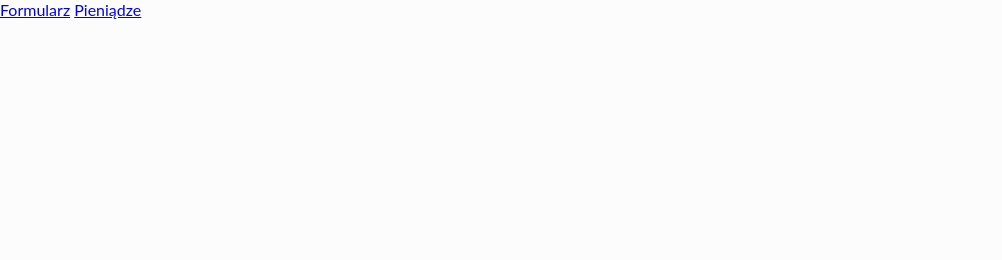
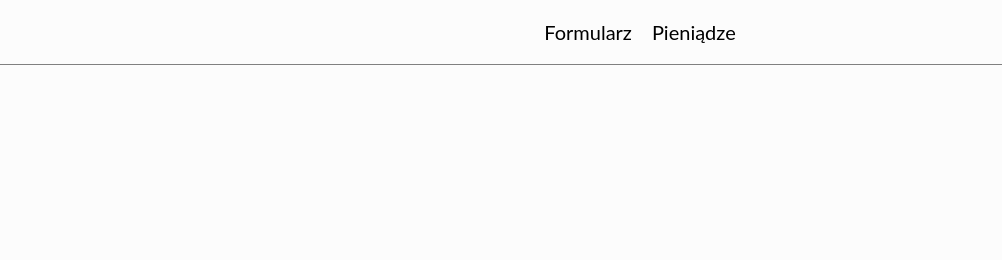
Before and after one commit to testpubliczny/fov, a plain HTML site: page index.html in a window 1280 px wide. Shown: the top 260 px of the page, without its empty margins (0-1002 px from the left). Drawn offline with Linux system fonts and the light colour scheme.

Commit message:
dodatek css

```diff
--- a/formularz.css
+++ b/formularz.css
@@ -32,6 +32,25 @@ body{
     translate: -50%;
     position: absolute;
 } */
+
+#nan{
+    width: 100%;
+    display: flex;
+    justify-content: center;
+    column-gap: 20px;
+    padding: 20px 0;
+    border-bottom: 1px solid grey;
+}
+#nan a{
+    text-decoration: none;
+    color: #000;
+    font-size: 20px;
+}
+#nan a:hover{
+    box-shadow: 0px 1px 0px 0px black;
+}
+
+
 #formularz{
     display: flex;
     flex-wrap: nowrap;
```
